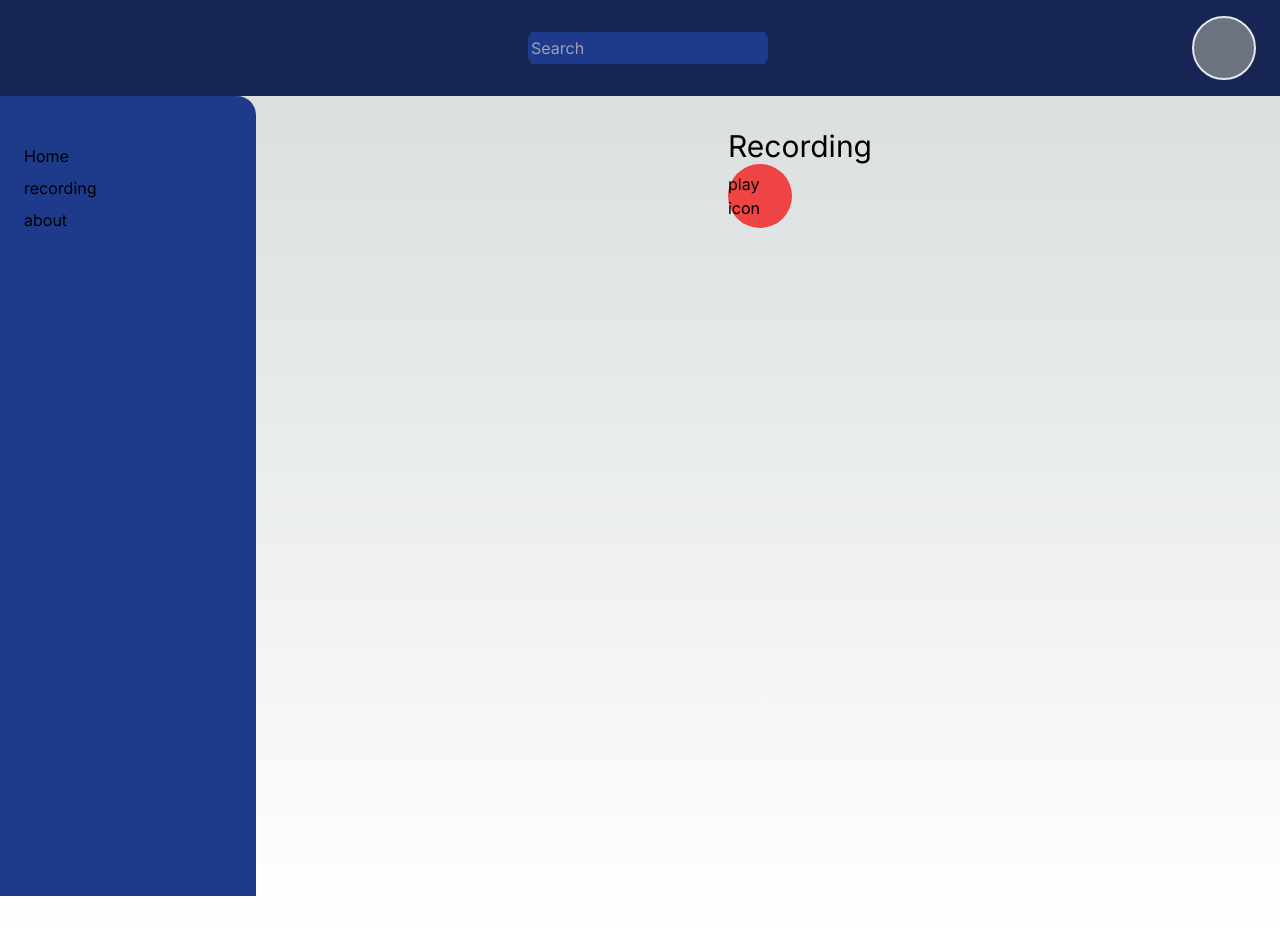
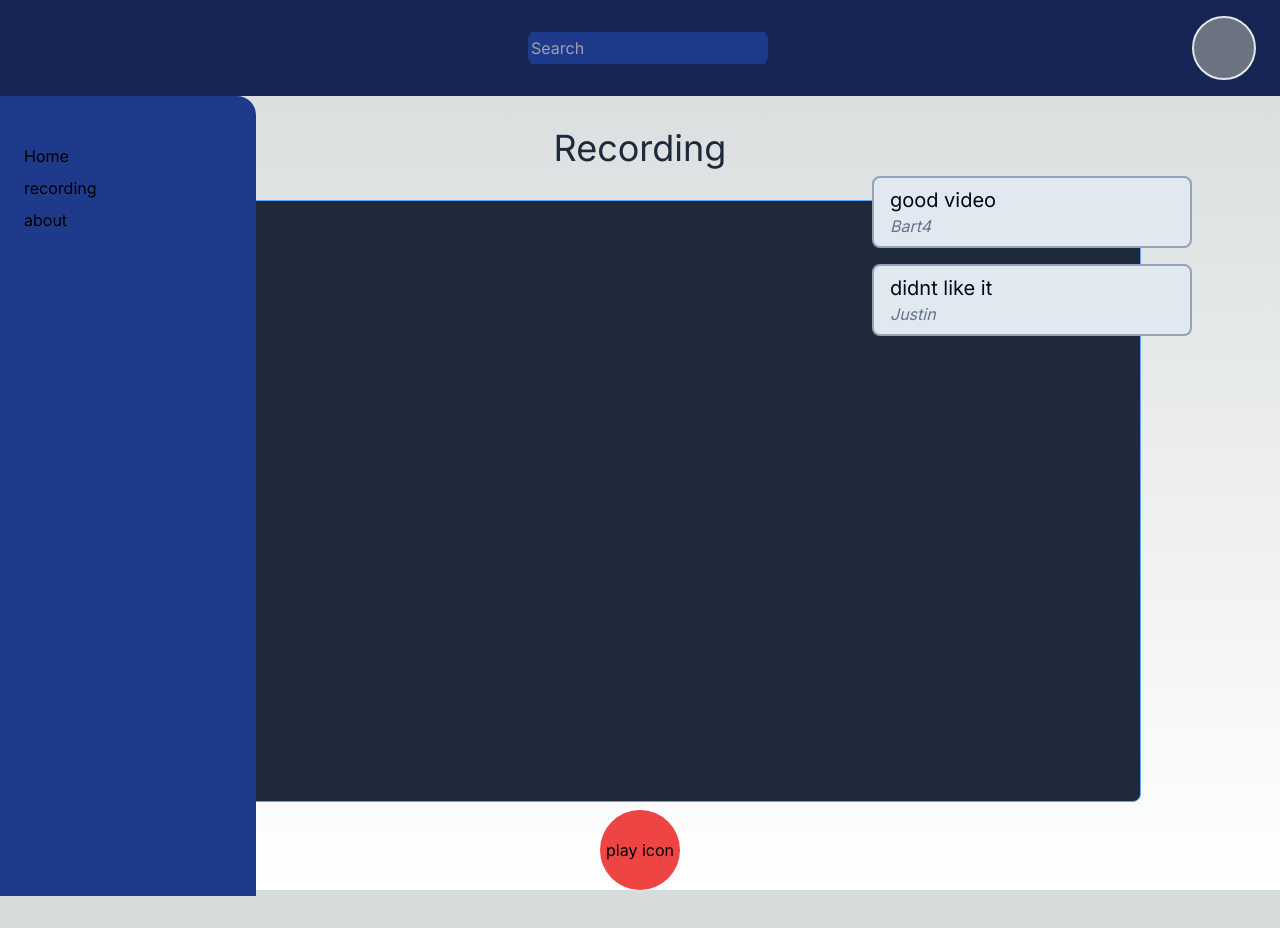
Before and after one commit to 3D-Volumetric-Cloud/3d-volumetric-cloud, a Next.js app in the folder Frontend/: page /recording in a window 1280 px wide. After the commit the page ends 890 px from the top, so only its background shows below. Built offline with nearby package versions, Linux system fonts and the light colour scheme.

Commit message:
create components: video comment, video display (mockup probably). General layout adjustments on recording page.

```diff
--- a/Frontend/src/app/layout.tsx
+++ b/Frontend/src/app/layout.tsx
@@ -22,7 +22,7 @@ export default function RootLayout({
             <NavBar/>
             <SidePanel/>
 
-            <main className="pt-32 pl-80">
+            <main className="pt-32 pl-50">
                 {children}
             </main>
       </body>
--- a/Frontend/src/app/recording/RecordButton/index.tsx
+++ b/Frontend/src/app/recording/RecordButton/index.tsx
@@ -1,6 +1,7 @@
 'use client'
 
 import { useState } from 'react';
+
 
 
 export default function RecordButton() {
@@ -13,7 +14,7 @@ export default function RecordButton() {
 
     return (
         <div
-            className="rounded-full bg-red-500 h-16 w-16 flex aspect-square items-center justify-center hover:brightness-110 brightness-transition"
+            className="rounded-full bg-red-500 h-20 w-20 flex items-center justify-center hover:bg-red-400"
             onClick={onClick}
         >
             play icon
--- /dev/null
+++ b/Frontend/src/app/recording/RecordingDisplay/index.tsx
@@ -0,0 +1,7 @@
+export default function RecordingDisplay() {
+    return (
+        <div>
+            <canvas className='bg-slate-800 m-2 border border-blue-400 rounded-lg' id='RecordingDisplay' width={1000} height={600}></canvas>
+        </div>
+    );
+}
--- a/Frontend/src/app/recording/page.tsx
+++ b/Frontend/src/app/recording/page.tsx
@@ -1,13 +1,30 @@
+import CommentList from "@/components/CommentList";
 import RecordButton from "./RecordButton";
+import RecordingDisplay from "./RecordingDisplay";
 
 
 
 export default function Recording() {
+
+    const testComments = [
+        {
+            message: 'good video',
+            userName: 'Bart4'
+        },
+        {
+            message: 'didnt like it',
+            userName: 'Justin'
+        }
+    ];
+
+
     return (
-        <div className="min-h-screen flex flex-row justify-center">
-            <div>
-                <p className="text-3xl flex flex-col justify-center">Recording</p>
+        <div className="flex flex-row justify-center">
+            <div className="flex flex-col items-center">
+                <p className="text-4xl text-slate-800 mb-6">Recording</p>
+                <RecordingDisplay/>
                 <RecordButton/>
+                <CommentList comments={testComments}/>
             </div>
         </div>
     );
--- /dev/null
+++ b/Frontend/src/components/CommentList/index.tsx
@@ -0,0 +1,25 @@
+interface CommentData {
+    message: string,
+    userName: string,
+}
+
+
+export default function CommentList({comments}: {comments: CommentData[]}) {
+    return (
+        <div className="fixed right-20 top-40 rounded-l-lg">
+            {comments.map((comment, index) => (
+                <Comment data={comment} key={index}/>
+            ))}
+        </div>
+    );
+}
+
+
+function Comment({data}: {data: CommentData}) {
+    return (
+        <div className="bg-slate-200 rounded-lg px-4 py-2 mx-2 my-4 border-2 border-slate-400 min-w-80">
+            <p className="text-xl text-slate-950">{data.message}</p>
+            <p className="text-slate-500 italic">{data.userName}</p>
+        </div>
+    );
+}
```
